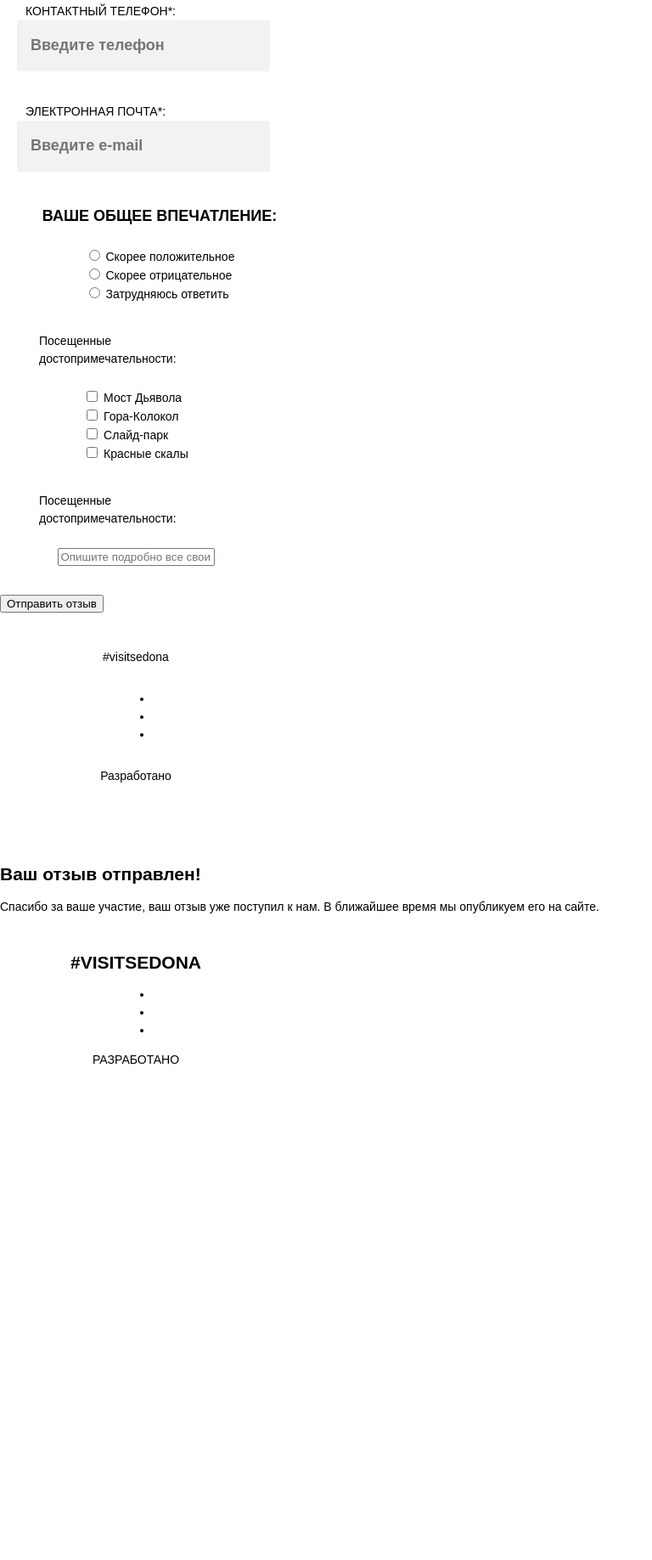
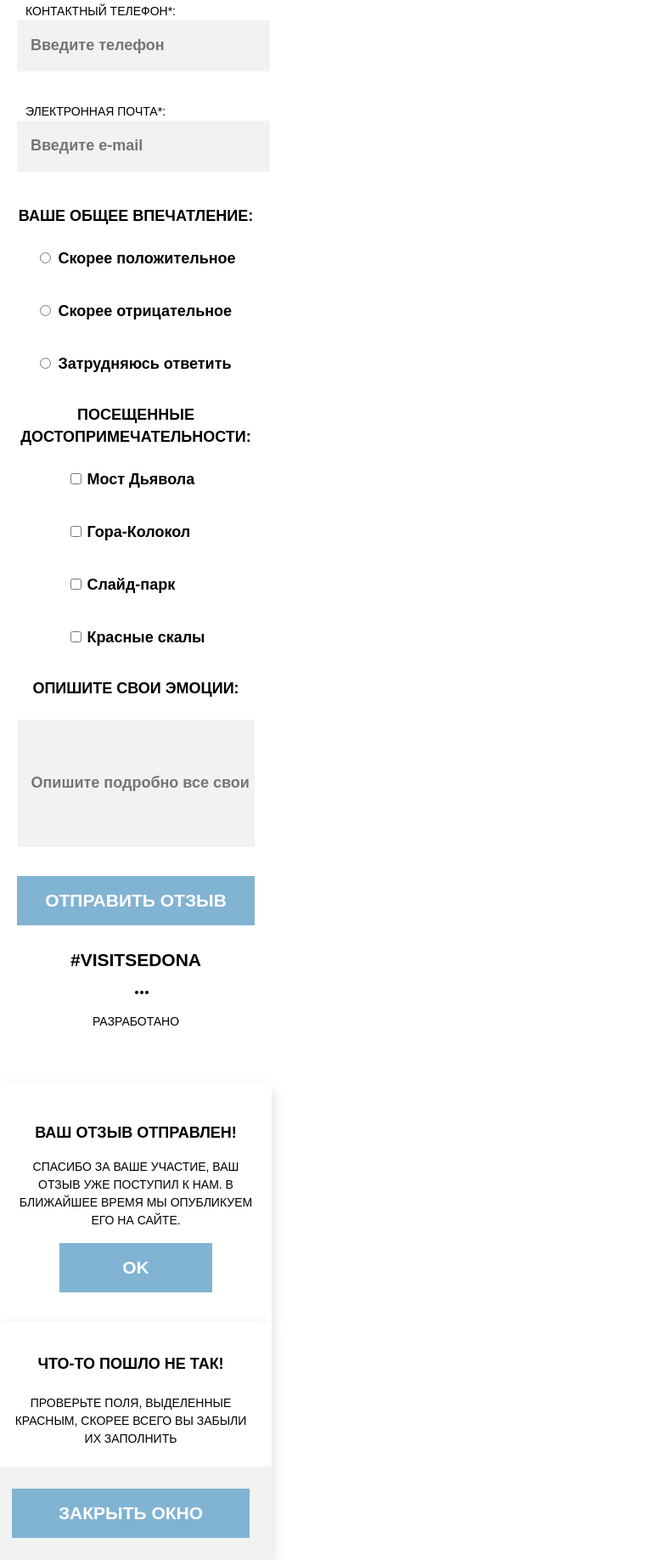
Before and after one commit to htmlacademy-adaptive/2071313-sedona-27, a website: page source/form.html in a window 1280 px wide. Shown: the part 912-2748 px from the top of the page at 85% size, without its empty margins (0-768 px from the left). Before the commit the page ends 2233 px from the top, so only its background shows below. Drawn offline with nearby package versions, Linux system fonts and the light colour scheme; files that its build step writes are made by us from their sources.

Commit message:
Стилизация

```diff
--- a/source/form.html
+++ b/source/form.html
@@ -139,16 +139,17 @@
           <form class="feedback__form" action="#" method="post">
             <div class="feedback__form-wrapper">
               <label class="page__intro feedback__label" for="name">Имя*:</label>
-              <input class="feedback__input" type="text" name="name-field" id="name" placeholder="Введите имя">
+              <input class="feedback__form-radio-input" type="text" name="name-field" id="name"
+                placeholder="Введите имя">
             </div>
             <div class="feedback__form-wrapper">
               <label class="page__intro feedback__label" for="surname">Фамилия*:</label>
-              <input class="feedback__input" type="text" name="surname-field" id="surname"
+              <input class="feedback__form-radio-input" type="text" name="surname-field" id="surname"
                 placeholder="Введите фамилию">
             </div>
             <div class="feedback__form-wrapper"><label class="page__intro feedback__label"
                 for="patronymic">Отчество:</label>
-              <input class="feedback__input" type="text" name="patronymic-field" id="patronymic"
+              <input class="feedback__form-radio-input" type="text" name="patronymic-field" id="patronymic"
                 placeholder="Введите отчество">
             </div>
           </form>
@@ -158,13 +159,13 @@
           <form class="feedback__form" action="#" method="post">
             <div class="feedback__form-wrapper">
               <label class="page__intro feedback__label" for="phone">Контактный телефон*:</label>
-              <input class="feedback__input feedback__input--phone" type="tel" name="phone-field" id="phone"
-                pattern="[0-9]{1}-[0-9]{3}-[0-9]{3}" placeholder="Введите телефон">
+              <input class="feedback__form-radio-input feedback__form-radio-input--phone" type="tel" name="phone-field"
+                id="phone" pattern="[0-9]{1}-[0-9]{3}-[0-9]{3}" placeholder="Введите телефон">
             </div>
             <div class="feedback__form-wrapper">
               <label class="page__intro feedback__label" for="mailing">Электронная почта*:</label>
-              <input class="feedback__input feedback__input--mail" type="email" name="email-field" id="mailing"
-                placeholder="Введите e-mail">
+              <input class="feedback__form-radio-input feedback__form-radio-input--mail" type="email" name="email-field"
+                id="mailing" placeholder="Введите e-mail">
             </div>
           </form>
         </div>
@@ -177,25 +178,22 @@
           <legend class="page__slogan feedback-radio__legend">Ваше общее впечатление:</legend>
           <ul class="feedback-radio__list">
             <li class="feedback-radio__item">
-              <label class="feedback-radio__label">
-                <input class="feedback-radio__button" type="radio" name="impression" value="yes"
-                  tabindex="-1">
+              <label class="page__slogan feedback-radio__label">
+                <input class="feedback-radio__button" type="radio" name="impression" value="yes" tabindex="-1">
                 <span class="feedback-radio__button-custom" tabindex="0"></span>
                 Скорее положительное
               </label>
             </li>
             <li class="feedback-radio__item">
-              <label class="feedback-radio__label">
-                <input class="feedback-radio__button" type="radio" name="impression" value="not"
-                  tabindex="-1">
+              <label class="page__slogan feedback-radio__label">
+                <input class="feedback-radio__button" type="radio" name="impression" value="not" tabindex="-1">
                 <span class="feedback-radio__button-custom" tabindex="0"></span>
                 Скорее отрицательное
               </label>
             </li>
             <li class="catalog-radio-item">
-              <label class="feedback-radio__label">
-                <input class="feedback-radio__button" type="radio" name="impression" value="not"
-                  tabindex="-1">
+              <label class="page__slogan feedback-radio__label">
+                <input class="feedback-radio__button" type="radio" name="impression" value="not" tabindex="-1">
                 <span class="feedback-radio__button-custom" tabindex="0"></span>
                 Затрудняюсь ответить
               </label>
@@ -203,36 +201,36 @@
           </ul>
         </fieldset>
         <fieldset class="feedback-radio__fieldset">
-          <legend class="feedback-radio__legend">Посещенные достопримечательности:</legend>
+          <legend class="page__slogan feedback-radio__legend">Посещенные достопримечательности:</legend>
           <ul class="feedback-radio__list">
             <li class="feedback-radio__item">
               <input type="checkbox" class="feedback-radio__custom-checkbox" id="bridge" name="bridge" value="yes"
                 tabindex="-1">
-              <label class="feedback-radio__label" for="bridge" tabindex="0">Мост Дьявола</label>
+              <label class="page__slogan feedback-radio__label" for="bridge" tabindex="0">Мост Дьявола</label>
             </li>
             <li class="feedback-radio__item">
               <input type="checkbox" class="feedback-radio__custom-checkbox" id="bell" name="bell" value="yes"
                 tabindex="-1">
-              <label class="feedback-radio__label" for="bell" tabindex="0">Гора-Колокол</label>
+              <label class="page__slogan feedback-radio__label" for="bell" tabindex="0">Гора-Колокол</label>
             </li>
             <li class="feedback-radio__item">
               <input type="checkbox" class="feedback-radio__custom-checkbox" id="park" name="park" value="yes"
                 tabindex="-1">
-              <label class="feedback-radio__label" for="park" tabindex="0">Слайд-парк</label>
+              <label class="page__slogan feedback-radio__label" for="park" tabindex="0">Слайд-парк</label>
             </li>
             <li class="feedback-radio__item">
               <input type="checkbox" class="feedback-radio__custom-checkbox" id="rocks" name="rocks" value="yes"
                 tabindex="-1">
-              <label class="feedback-radio__label" for="rocks" tabindex="0">Красные скалы</label>
+              <label class="page__slogan feedback-radio__label" for="rocks" tabindex="0">Красные скалы</label>
             </li>
           </ul>
         </fieldset>
         <fieldset class="feedback-radio__fieldset">
-          <legend class="feedback-radio__legend">Посещенные достопримечательности:</legend>
-          <input class="feedback-radio__input-text" type="text" name="text-field" id="text"
-            placeholder="Опишите подробно все свои восторги">
+          <legend class="page__slogan feedback-radio__legend">Опишите свои эмоции:</legend>
+          <input class="feedback__form-radio-input feedback__form-radio-input--text" type="text" name="text-field"
+            id="text" placeholder="Опишите подробно все свои восторги">
         </fieldset>
-        <button class="feedback-radio__button-send" type="submit">Отправить отзыв</button>
+        <button class="site-button feedback-radio__button-send" type="submit">Отправить отзыв</button>
         <span class="feedback-radio__footnote"></span>
       </form>
     </div>
@@ -241,7 +239,7 @@
   <footer class="footer">
     <section class="footer-contacts">
       <h2 class="visually-hidden">Контактная информация</h2>
-      <p class="footer-contacts__hashtag">#visitsedona</p>
+      <p class="page__title footer-contacts__hashtag">#visitsedona</p>
       <ul class="footer-contacts__list">
         <li class="footer-contacts__item">
           <a class="footer-contacts__link" href="https://vk.com/htmlacademy">
@@ -260,46 +258,33 @@
         </li>
       </ul>
       <div class="footer-contacts__container">
-        <p class="footer-contacts__text">Разработано</p>
+        <p class="page__intro footer-contacts__text">Разработано</p>
         <svg aria-hidden="true" focusable="false" width="27" height="34" fill="currentColor" xmlns="#"></svg>
       </div>
     </section>
-
   </footer>
 
 
   <div class="overlay"></div>
   <div class="modal modal--feedback">
-    <h2 class="modal__title">Ваш отзыв отправлен!</h2>
-    <p class="modal__text">Спасибо за ваше участие, ваш отзыв уже поступил к нам. В ближайшее время мы опубликуем его на
+    <h2 class="page__slogan modal__title">Ваш отзыв отправлен!</h2>
+    <p class="page__intro modal__text">Спасибо за ваше участие, ваш отзыв уже поступил к нам. В ближайшее время мы
+      опубликуем его на
       сайте.</p>
-    <footer class="footer">
-      <section class="footer-contacts">
-        <h2 class="visually-hidden">Контактная информация</h2>
-        <p class="page__title footer-contacts__hashtag">#visitsedona</p>
-        <ul class="footer-contacts__list">
-          <li class="footer-contacts__item">
-            <a class="footer-contacts__link" href="https://vk.com/htmlacademy">
-              <span class="visually-hidden">Вконтакте</span>
-            </a>
-          </li>
-          <li>
-            <a class="footer-contacts__link" href="https://t.me/htmlacademy">
-              <span class="visually-hidden">Телеграм</span>
-            </a>
-          </li>
-          <li>
-            <a class="footer-contacts__link" href="https://www.youtube.com/user/htmlacademyru">
-              <span class="visually-hidden">Ютуб</span>
-            </a>
-          </li>
-        </ul>
-        <div class="footer-contacts__container">
-          <p class="page__intro footer-contacts__text">Разработано</p>
-          <svg aria-hidden="true" focusable="false" width="27" height="34" fill="currentColor" xmlns="#"></svg>
-        </div>
-      </section>
-    </footer>
+    <form method="post">
+      <button class="site-button modal__button" type="submit">Ok</button>
+    </form>
+  </div>
+
+  <div class="modal modal--error">
+    <h2 class="page__slogan modal__title">Что-то пошло не так!</h2>
+    <p class="page__intro modal__text">Проверьте поля, выделенные красным, скорее всего вы забыли их заполнить
+    </p>
+    <div class="button-wrapper">
+      <form method="post" action="#">
+        <button class="site-button modal__button modal__button--error" type="button">Закрыть окно</button>
+      </form>
+    </div>
   </div>
 
 </body>
--- a/source/less/blocks/feedback-radio.less
+++ b/source/less/blocks/feedback-radio.less
@@ -1,14 +1,45 @@
+.feedback-radio {
+  box-sizing: border-box;
+}
+
+.feedback-radio__form {
+  padding: 0 44px;
+  display: flex;
+  flex-direction: column;
+  align-items: center;
+}
+
 .feedback-radio__fieldset {
   display: flex;
   flex-direction: column;
   align-items: center;
   margin: 0;
-  padding: 24px 44px 34px;
+  padding: 24px 0 34px;
   border: none;
+  box-sizing: border-box;
 }
 
 .feedback-radio__list {
+  display: flex;
+  flex-direction: column;
+  row-gap: 36px;
   margin: 0;
   padding: 0;
   list-style-type: none;
 }
+
+.feedback-radio__label {
+  text-transform: none;
+}
+
+.feedback__form-radio-input--text {
+  width: 279px;
+  min-height: 150px;
+  box-sizing: border-box;
+}
+
+.feedback-radio__button-send {
+  border: none;
+  width: 280px;
+  min-height: 58px;
+}
--- a/source/less/blocks/feedback.less
+++ b/source/less/blocks/feedback.less
@@ -17,7 +17,7 @@
   margin-left: 10px;
 }
 
-.feedback__input {
+.feedback__form-radio-input {
   padding-left: 16px;
   width: 280px;
   min-height: 58px;
@@ -25,7 +25,7 @@
   border: none;
 }
 
-.feedback__input::placeholder {
+.feedback__form-radio-input::placeholder {
   font-family: "PT Sans", "Arial", sans-serif;
   font-style: normal;
   font-weight: 700;
--- a/source/less/blocks/footer.less
+++ b/source/less/blocks/footer.less
@@ -9,3 +9,10 @@
   align-items: center;
   padding: 28px 77px 23px;
 }
+
+.footer-contacts__list {
+  display: flex;
+  flex-direction: row;
+  flex-wrap: wrap;
+  column-gap: 6px;
+}
--- a/source/less/blocks/global.less
+++ b/source/less/blocks/global.less
@@ -41,6 +41,7 @@
 
 .page-body {
   margin: 0;
+  width: 320px;
   font-family: "PT Sans", "Arial", sans-serif;
   font-size: 14px;
   line-height: 21px;
--- /dev/null
+++ b/source/less/blocks/modal.less
@@ -0,0 +1,34 @@
+.modal {
+  display: flex;
+  flex-direction: column;
+  align-items: center;
+  justify-content: space-between;
+  box-sizing: border-box;
+  background-color: #ffffff;
+  box-shadow: 0 7px 15px rgba(0, 1, 1, 0.15);
+}
+
+.modal--feedback {
+  min-height: 280px;
+  padding: 44px 38px 35px;
+}
+
+.modal__button {
+  border: none;
+  width: 180px;
+  min-height: 58px;
+}
+
+.modal--error {
+  padding: 36px 39px 0 27px;
+  min-height: 280px;
+}
+
+.modal__button--error {
+  width: 280px;
+}
+
+.button-wrapper {
+  padding: 26px;
+  background-color: #f2f2f2;
+}
--- a/source/less/blocks/selection.less
+++ b/source/less/blocks/selection.less
@@ -5,9 +5,8 @@
   padding: 39px 18px 49px;
 }
 
-.selection__link {
-  width: 284px;
-  min-height: 58px;
+.site-button {
+  height: max-content;
   font-family: "PT Sans", "Arial", sans-serif;
   font-style: normal;
   font-weight: 700;
@@ -19,6 +18,11 @@
   text-transform: uppercase;
   color: #ffffff;
   background-color: #81b3d2;
+}
+
+.selection__link {
+  width: 284px;
+  min-height: 58px;
   text-decoration: none;
 }
 
--- a/source/less/style.less
+++ b/source/less/style.less
@@ -6,3 +6,5 @@
 @import url("./blocks/footer.less");
 @import url("./blocks/feedback.less");
 @import url("./blocks/feedback-radio.less");
+@import url("./blocks/modal.less");
+@import url("./blocks/media.less");
```
Also changed, not shown: source/catalog.html (+13 -30 lines), source/index.html (+1 -1 lines), source/less/blocks/media.less (added, +41 -0 lines), source/img/photo-1-mobile.jpg (added), source/img/photo-2-mobile.jpg (added), source/img/photo-3-mobile.jpg (added), source/img/photo-4-mobile.jpg (added).
